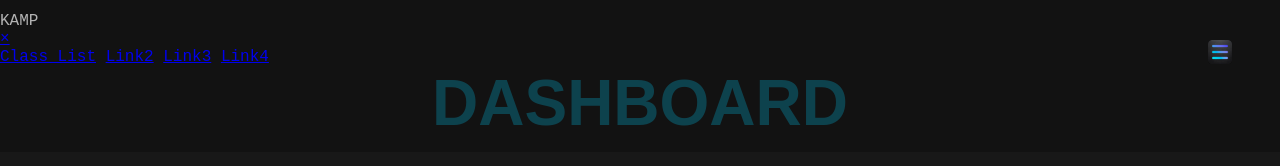
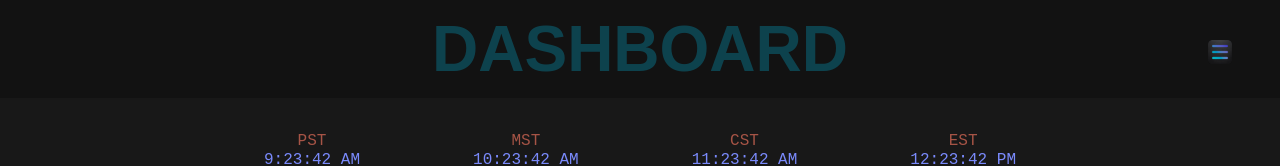
Before and after one commit to kathrynwilkinson/Daily-Dashboard, a plain HTML site: page index.html in a window 1280 px wide. Shown: the top 166 px of the page. Drawn offline with Linux system fonts and the light colour scheme; a web font is replaced by a local one.

Commit message:
fixing a merge mistake

```diff
--- a/index.html
+++ b/index.html
@@ -23,17 +23,6 @@
 </head>
 <header>
     <!-- Navigation side menu -->
-    <h1>KAMP</h1>
-    <div id="menu-wrapper">
-        <a href="#"><img id=menu-icon src="assets/images/menu-2.PNG" /></a>
-        <div id="myNav" class="overlay">
-            <a href="#" id="closeBtn" class="closebtn">&times;</a>
-            <div class="overlay-content">
-                <a href="#">Class List</a>
-                <a href="#">Link2</a>
-                <a href="#">Link3</a>
-                <a href="#">Link4</a>
-
     <h1 id='title'>DASHBOARD</h1>
     <div id='menu-wrapper'>
         <a href='#'><img id=menu-icon src='assets/images/menu-2.PNG' /></a>
```
